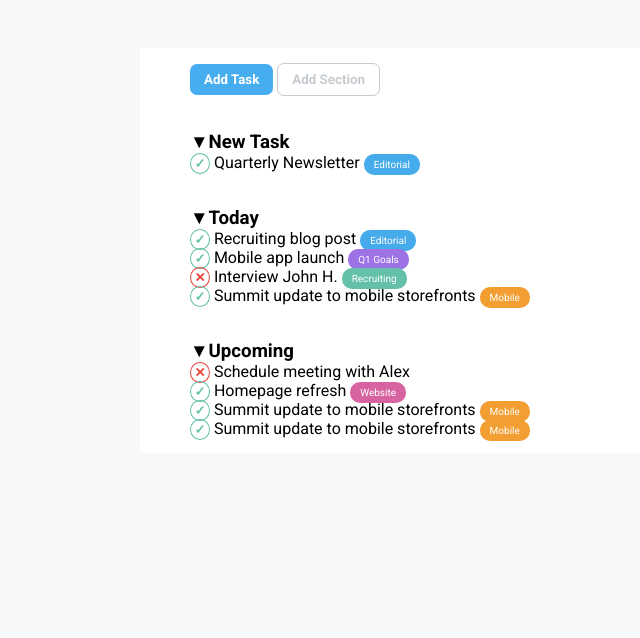
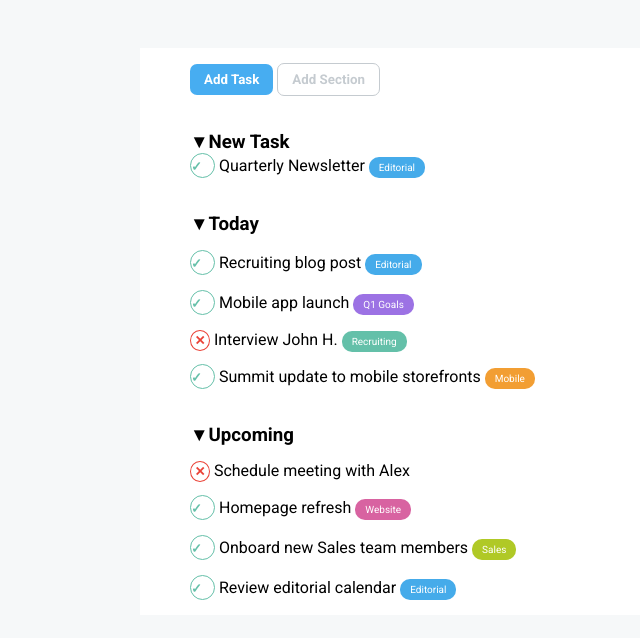
Before and after one commit to TrvMarco/html-css-toboolist, a plain HTML site: page index.html in a window 1280 px wide. Shown: the part 92-730 px from the top of the page, without its empty margins (0-640 px from the left). Drawn offline with Linux system fonts and the light colour scheme.

Commit message:
fixato task list

```diff
--- a/css/style.css
+++ b/css/style.css
@@ -56,12 +56,16 @@ main{
 }
 
 .check-circle{
+    width: 25px;
+    height: 25px;
     border: 1px solid #65c0a9;
     color: #65c0a9;
     border-radius: 100%;
     font-size: 13px;
     font-weight: bold;
-    padding: 2px 3.5px;
+    /* padding: 2px 3.5px; */
+    display: inline-block;
+    line-height: 25px;
 }
 
 .cross-circle{
@@ -99,3 +103,11 @@ main{
 .website{
     background-color: #d863a1;
 }
+
+.sales{
+    background-color: #b0c926;
+}
+
+.row{
+    margin-top: 15px;
+}
--- a/index.html
+++ b/index.html
@@ -34,21 +34,34 @@
                 <!-- today -->
                 <div class="tasks">
                     <h3><span class="down-triangle">&#9660;</span>Today</h3>
-                    <div class="">
-                        <span class="check-circle">&#x2713;</span> Recruiting blog post <span class="tag editorial">Editorial</span> <br>
-                        <span class="check-circle">&#x2713;</span> Mobile app launch <span class="tag q1-goals">Q1 Goals</span> <br>
-                        <span class="cross-circle">&#x2715;</span> Interview John H. <span class="tag recruiting">Recruiting</span> <br>
-                        <span class="check-circle">&#x2713;</span> Summit update to mobile storefronts <span class="tag mobile">Mobile</span> <br>
+                    <div class="row">
+                        <span class="check-circle">&#x2713;</span> Recruiting blog post <span class="tag editorial">Editorial</span>
+                    </div>
+                    <div class="row">
+                        <span class="check-circle">&#x2713;</span> Mobile app launch <span class="tag q1-goals">Q1 Goals</span>
+                    </div>
+                    <div class="row">
+                        <span class="cross-circle">&#x2715;</span> Interview John H. <span class="tag recruiting">Recruiting</span>
+                    <div class="row">
+                        <span class="check-circle">&#x2713;</span> Summit update to mobile storefronts <span class="tag mobile">Mobile</span>
                     </div>
                 </div>
                 <!-- upcoming -->
                 <div class="tasks">
                     <h3><span class="down-triangle">&#9660;</span>Upcoming</h3>
                     <div class="">
-                        <span class="cross-circle">&#x2715;</span> Schedule meeting with Alex <br>
-                        <span class="check-circle">&#x2713;</span> Homepage refresh <span class="tag website">Website</span> <br>
-                        <span class="check-circle">&#x2713;</span> Summit update to mobile storefronts <span class="tag mobile">Mobile</span> <br>
-                        <span class="check-circle">&#x2713;</span> Summit update to mobile storefronts <span class="tag mobile">Mobile</span> <br>
+                        <div class="row">
+                        <span class="cross-circle">&#x2715;</span> Schedule meeting with Alex
+                        </div>
+                        <div class="row">
+                        <span class="check-circle">&#x2713;</span> Homepage refresh <span class="tag website">Website</span>
+                        </div>
+                        <div class="row">
+                        <span class="check-circle">&#x2713;</span> Onboard new Sales team members <span class="tag sales">Sales</span>
+                        </div>
+                        <div class="row">
+                        <span class="check-circle">&#x2713;</span> Review editorial calendar <span class="tag editorial">Editorial</span>
+                        <div>
                     </div>
                 </div>
             </div>
```
